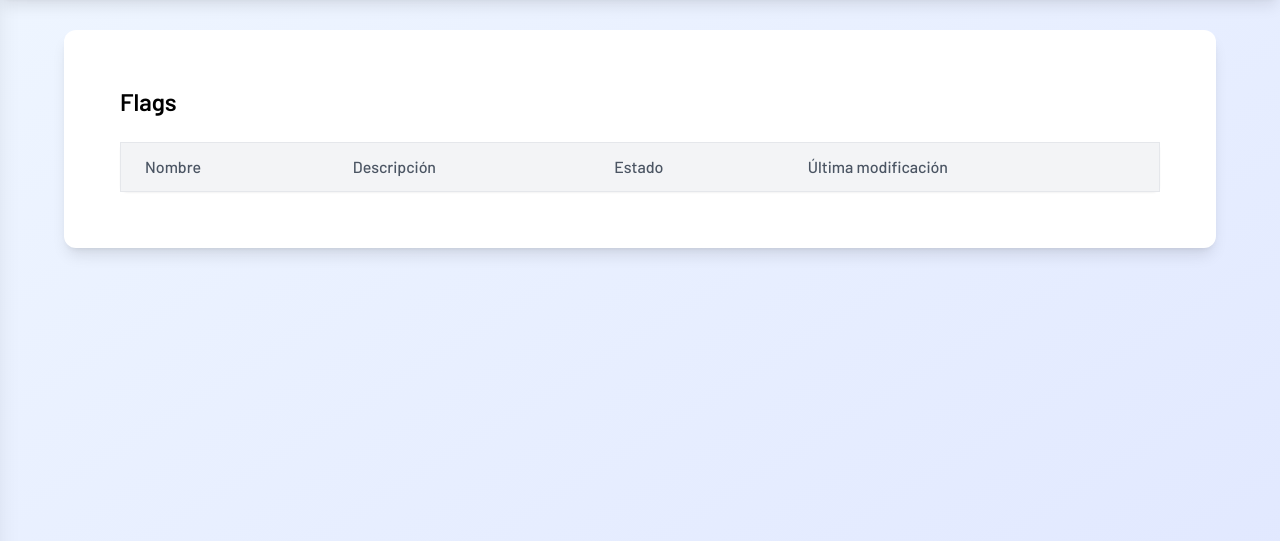
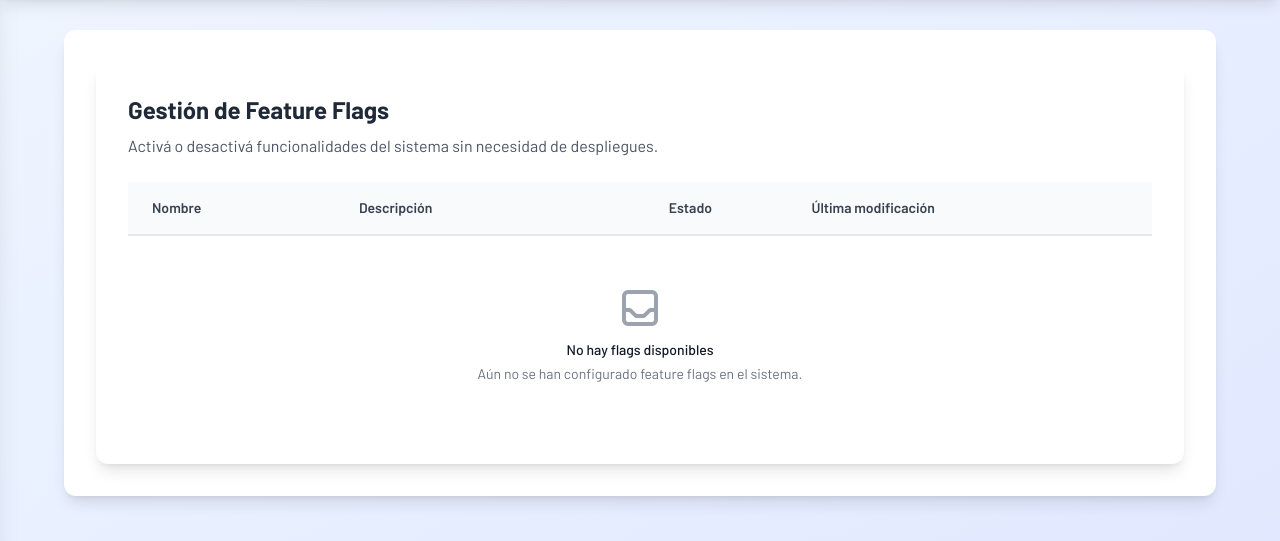
Before and after one commit to ConradoFesco/Explor.Ar---Proyecto-universitario, a Flask app: page /flags/ in a window 1280 px wide. Shown: the part 91-632 px from the top of the page. Run offline with Flask 3, Linux system fonts and the light colour scheme; lists and menus that the app fills with data are empty; some libraries are stand-ins or nearby versions.

Commit message:
Modifico algo del front

```diff
--- a/admin/src/web/templates/list_flags.html
+++ b/admin/src/web/templates/list_flags.html
@@ -1,43 +1,128 @@
 {% extends "layout.html" %}
+
+{% block title %}Feature Flags{% endblock %}
+
 {% block content %}
-<div class="p-6">
-  <h1 class="text-2xl font-semibold mb-6">Flags</h1>
+<div class="max-w-7xl mx-auto">
+    <div class="bg-white shadow-lg rounded-xl p-8">
+        <h2 class="text-2xl font-bold text-gray-800 mb-2">Gestión de Feature Flags</h2>
+        <p class="text-gray-600 mb-6">
+            Activá o desactivá funcionalidades del sistema sin necesidad de despliegues.
+        </p>
 
-  <table class="min-w-full bg-white border border-gray-200 rounded-lg shadow-sm">
-    <thead class="bg-gray-100">
+        <!-- Tabla de flags -->
+        <div class="overflow-x-auto">
+            <table class="min-w-full bg-white">
+                <thead class="bg-gray-50 border-b-2 border-gray-200">
                     <tr>
-        <th class="px-6 py-3 text-left font-medium text-gray-600">Nombre</th>
-        <th class="px-6 py-3 text-left font-medium text-gray-600">Descripción</th>
-        <th class="px-6 py-3 text-left font-medium text-gray-600">Estado</th>
-        <th class="px-6 py-3 text-left font-medium text-gray-600">Última modificación</th>
+                        <th class="px-6 py-4 text-left text-sm font-semibold text-gray-700">Nombre</th>
+                        <th class="px-6 py-4 text-left text-sm font-semibold text-gray-700">Descripción</th>
+                        <th class="px-6 py-4 text-center text-sm font-semibold text-gray-700">Estado</th>
+                        <th class="px-6 py-4 text-left text-sm font-semibold text-gray-700">Última modificación</th>
                     </tr>
                 </thead>
-    <tbody>
+                <tbody class="divide-y divide-gray-200">
                     {% for flag in flags %}
-      <tr class="border-t hover:bg-gray-50 transition">
-        <td class="px-6 py-3 text-gray-800">{{ flag.name }}</td>
-        <td class="px-6 py-3 text-gray-700">{{ flag.description }}</td>
-        <td class="px-6 py-3">
+                    <tr class="hover:bg-gray-50 transition duration-150">
+                        <!-- Nombre -->
+                        <td class="px-6 py-4">
+                            <span class="font-medium text-gray-900">{{ flag.name }}</span>
+                        </td>
+
+                        <!-- Descripción -->
+                        <td class="px-6 py-4">
+                            <span class="text-gray-600 text-sm">{{ flag.description }}</span>
+                        </td>
+
+                        <!-- Estado (botón toggle) -->
+                        <td class="px-6 py-4 text-center">
+                            <form method="POST" action="{{ url_for('flag_api.toggle_flag_route', flag_id=flag.id) }}" style="display: inline;">
                                 <button
-            hx-post="{{ url_for('flag_api.toggle_flag_route', flag_id=flag.id) }}"
-            hx-trigger="click"
-            hx-target="closest tr"
-            hx-swap="outerHTML"
-            class="px-4 py-1.5 rounded-full font-semibold text-sm text-white shadow-md transition-colors duration-200
-              {% if flag.status %}
+                                    type="submit"
+                                    class="px-4 py-1.5 rounded-full font-bold text-sm text-white shadow-sm transition-all duration-200 hover:shadow-md
+                                        {% if flag.enabled %}
                                             bg-green-500 hover:bg-green-600
                                         {% else %}
                                             bg-red-500 hover:bg-red-600
                                         {% endif %}">
                                     {{ 'ON' if flag.enabled else 'OFF' }}
                                 </button>
+                            </form>
                         </td>
-        <td class="px-6 py-3 text-gray-600">
-          {{ flag.last_modified_by }} — {{ flag.last_modified_by }}
+
+                        <!-- Última modificación -->
+                        <td class="px-6 py-4">
+                            <div class="flex flex-col">
+                                <span class="text-sm font-medium text-gray-700">
+                                    {{ flag.last_modified_by if flag.last_modified_by else 'System Admin' }}
+                                </span>
+                                <span class="text-xs text-gray-500 mt-1">
+                                    {% if flag.last_modified_at %}
+                                        {{ flag.last_modified_at.strftime('%d/%m/%Y') }} — {{ flag.last_modified_at.strftime('%H:%M') }}
+                                    {% else %}
+                                        Sin modificaciones
+                                    {% endif %}
+                                </span>
+                            </div>
                         </td>
                     </tr>
                     {% endfor %}
                 </tbody>
             </table>
         </div>
+
+        <!-- Mensaje si no hay flags -->
+        {% if not flags %}
+        <div class="text-center py-12">
+            <svg class="mx-auto h-12 w-12 text-gray-400" fill="none" stroke="currentColor" viewBox="0 0 24 24">
+                <path stroke-linecap="round" stroke-linejoin="round" stroke-width="2" d="M20 13V6a2 2 0 00-2-2H6a2 2 0 00-2 2v7m16 0v5a2 2 0 01-2 2H6a2 2 0 01-2-2v-5m16 0h-2.586a1 1 0 00-.707.293l-2.414 2.414a1 1 0 01-.707.293h-3.172a1 1 0 01-.707-.293l-2.414-2.414A1 1 0 006.586 13H4"></path>
+            </svg>
+            <h3 class="mt-2 text-sm font-medium text-gray-900">No hay flags disponibles</h3>
+            <p class="mt-1 text-sm text-gray-500">Aún no se han configurado feature flags en el sistema.</p>
+        </div>
+        {% endif %}
+    </div>
+</div>
+
+<!-- Modal de confirmación con SweetAlert2 (opcional) -->
 {% endblock %}
+
+{% block scripts %}
+<script>
+// Confirmación antes de cambiar el estado
+document.querySelectorAll('form button[type="submit"]').forEach(button => {
+    button.closest('form').addEventListener('submit', function(e) {
+        e.preventDefault();
+
+        const form = this;
+        const flagName = this.closest('tr').querySelector('td:first-child span').textContent;
+        const currentStatus = button.textContent.trim();
+        const newStatus = currentStatus === 'ON' ? 'OFF' : 'ON';
+
+        Swal.fire({
+            title: '¿Confirmar cambio?',
+            html: `¿Deseas cambiar el estado de <strong>${flagName}</strong> a <strong>${newStatus}</strong>?`,
+            icon: 'question',
+            showCancelButton: true,
+            confirmButtonColor: '#3B82F6',
+            cancelButtonColor: '#6B7280',
+            confirmButtonText: 'Sí, cambiar',
+            cancelButtonText: 'Cancelar'
+        }).then((result) => {
+            if (result.isConfirmed) {
+                // Mostrar loading
+                Swal.fire({
+                    title: 'Actualizando...',
+                    allowOutsideClick: false,
+                    didOpen: () => {
+                        Swal.showLoading();
+                    }
+                });
+                // Enviar el formulario
+                form.submit();
+            }
+        });
+    });
+});
+</script>
+{% endblock %}
```
Also changed, not shown: admin/src/web/templates/flag.html (deleted, +0 -123 lines). Lines whose indentation alone changed are shown as unchanged.
